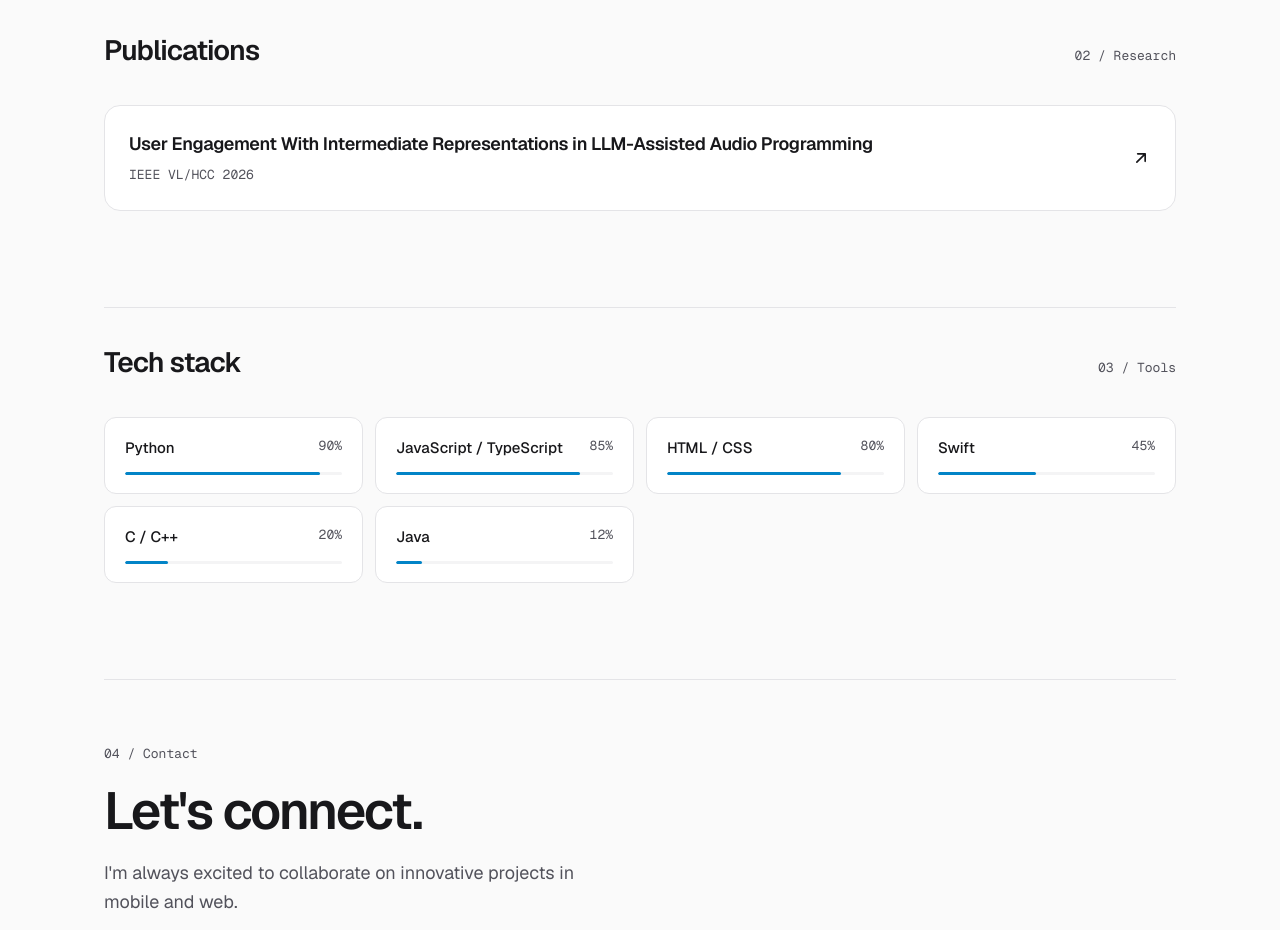
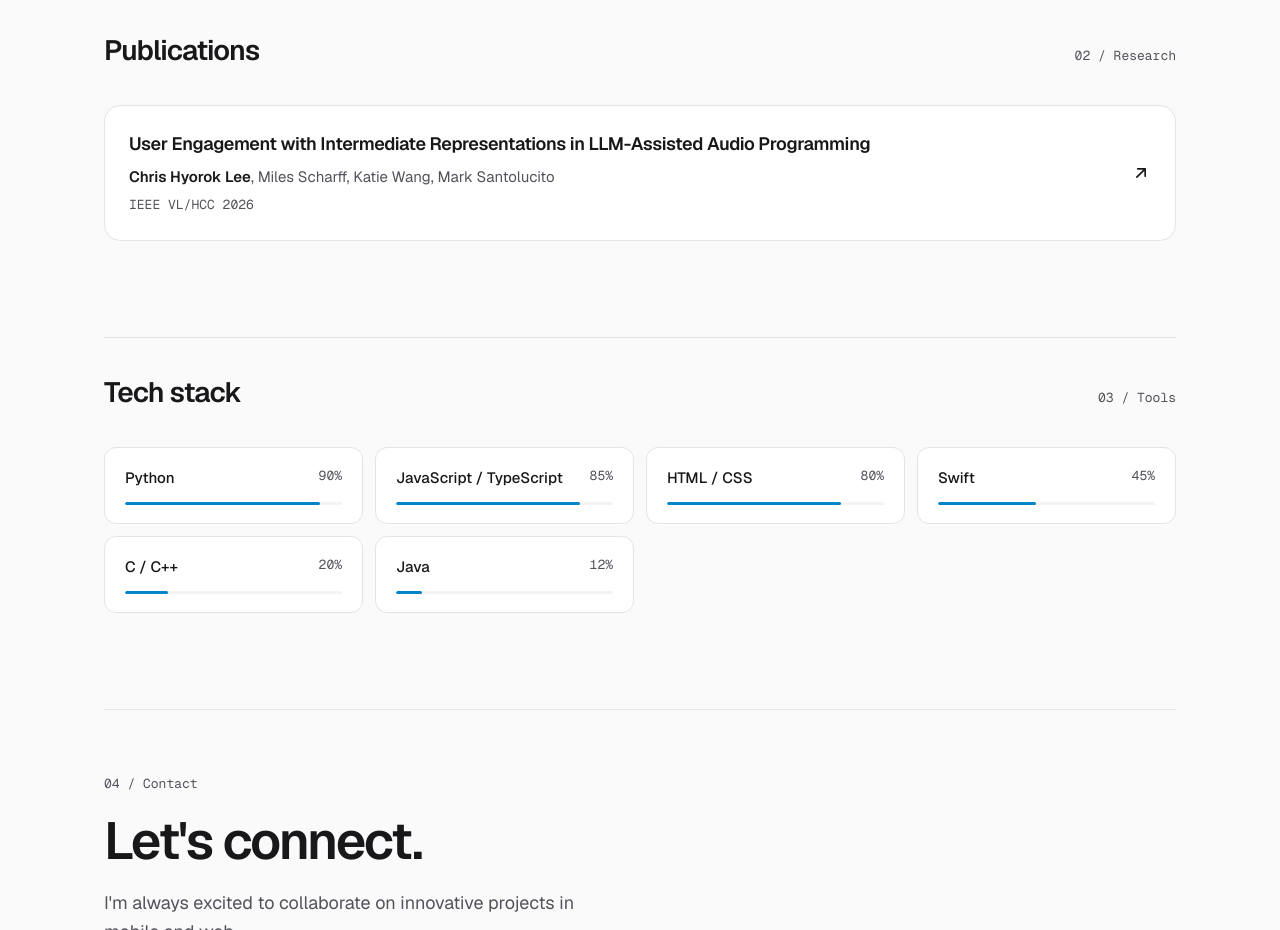
Before and after one commit to chrishyoroklee/Portfolio, a plain HTML site: page index.html in a window 1280 px wide. Shown: the part 2700-3630 px from the top of the page. Drawn offline with nearby package versions, Linux system fonts and the light colour scheme.

Commit message:
Match the publication to its IEEE listing and add authors
Use the title exactly as IEEE Xplore lists it ("with", not "With") and
add the author list: Chris Hyorok Lee, Miles Scharff, Katie Wang, Mark
Santolucito. Taken from a screenshot of the IEEE page, since IEEE blocks
automated fetches. The site owner's name is bolded so it stands out in
the list.

Co-Authored-By: Claude Opus 5.5 <noreply@anthropic.com>

```diff
--- a/index.html
+++ b/index.html
@@ -493,6 +493,16 @@
                 font-size: 18px;
                 font-weight: 600;
                 letter-spacing: -0.02em;
+            }
+
+            .publication-authors {
+                font-size: 15px;
+                color: var(--muted);
+            }
+
+            .publication-authors strong {
+                font-weight: 600;
+                color: var(--ink);
             }
 
             .publication-meta {
@@ -1052,9 +1062,13 @@
                     <a href="https://ieeexplore.ieee.org/abstract/document/11772782" class="card publication" target="_blank" rel="noopener">
                         <div class="publication-text">
                             <span class="publication-title">
-                                User Engagement With Intermediate
+                                User Engagement with Intermediate
                                 Representations in LLM-Assisted Audio
                                 Programming
+                            </span>
+                            <span class="publication-authors">
+                                <strong>Chris Hyorok Lee</strong>, Miles
+                                Scharff, Katie Wang, Mark Santolucito
                             </span>
                             <span class="publication-meta">IEEE VL/HCC 2026</span>
                         </div>
```
